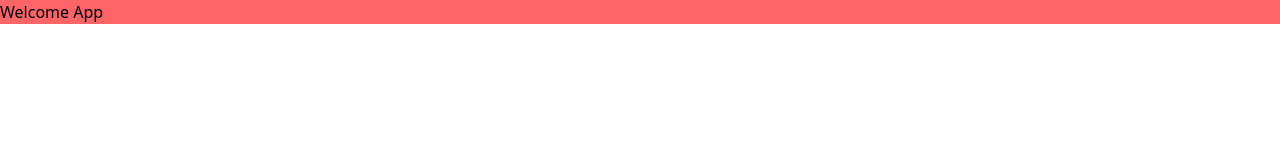
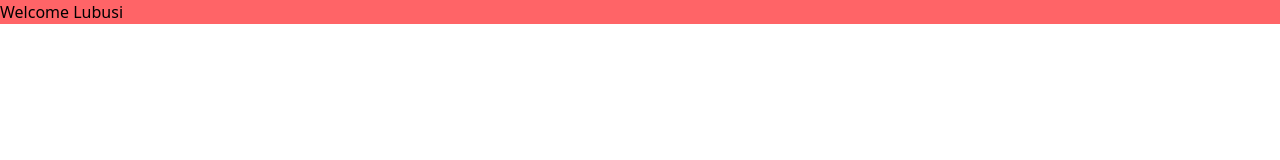
Before and after one commit to Alejandro-RECO/frontend-andhara, a React (Vite) app: page / in a window 1280 px wide. Shown: the top 160 px of the page. Built offline with nearby package versions, Linux system fonts and the light colour scheme.

Commit message:
test(app): frontend testing

```diff
--- a/src/App.tsx
+++ b/src/App.tsx
@@ -3,7 +3,7 @@ const App = () => {
 
   return (
     <>
-     <h1 className="bg-red-400">Welcome App</h1>
+     <h1 className="bg-red-400">Welcome Lubusi</h1>
     </>
   )
 }
```
